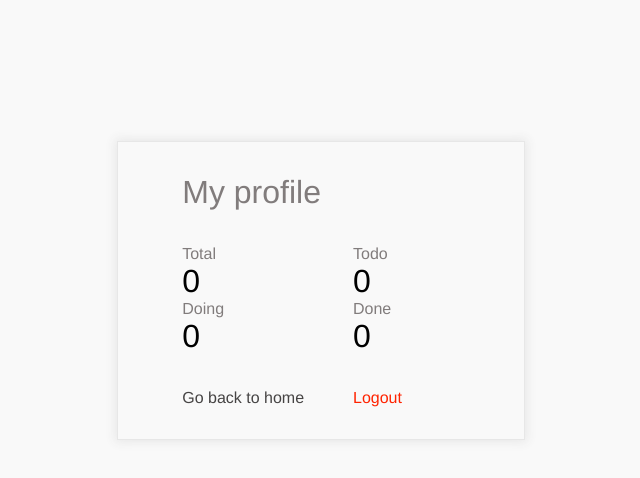
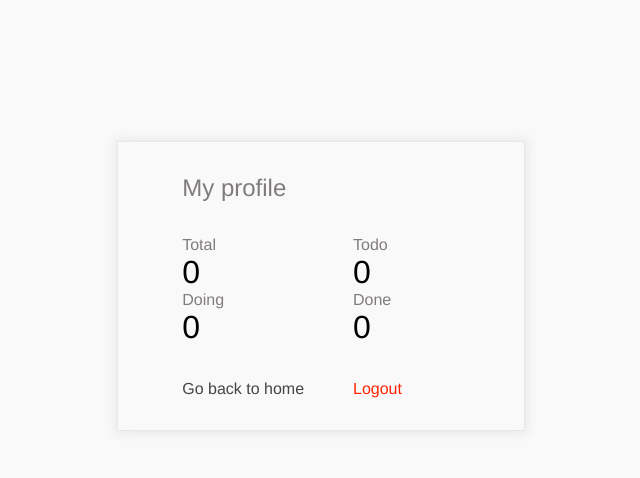
Before and after one commit to devayansarkar/issue-tracker, a Vue app in the folder frontend/: page /profile in a window 1280 px wide. Shown: the top 478 px of the page, without its empty margins (319-959 px from the left). Built offline with nearby package versions, Linux system fonts and the light colour scheme.

Commit message:
updating the styles

```diff
--- a/frontend/src/styles/profile.page.styles.scss
+++ b/frontend/src/styles/profile.page.styles.scss
@@ -14,14 +14,14 @@
 
     .profile-heading {
         color: $medium_grey;
-        font-size: 2rem;
+        font-size: 1.5rem;
     }
 
     .profile {
         margin-top: 5%;
 
         .user-name {
-            font-size: 1.5rem;
+            font-size: 2rem;
         }
 
         .user-email {
```
